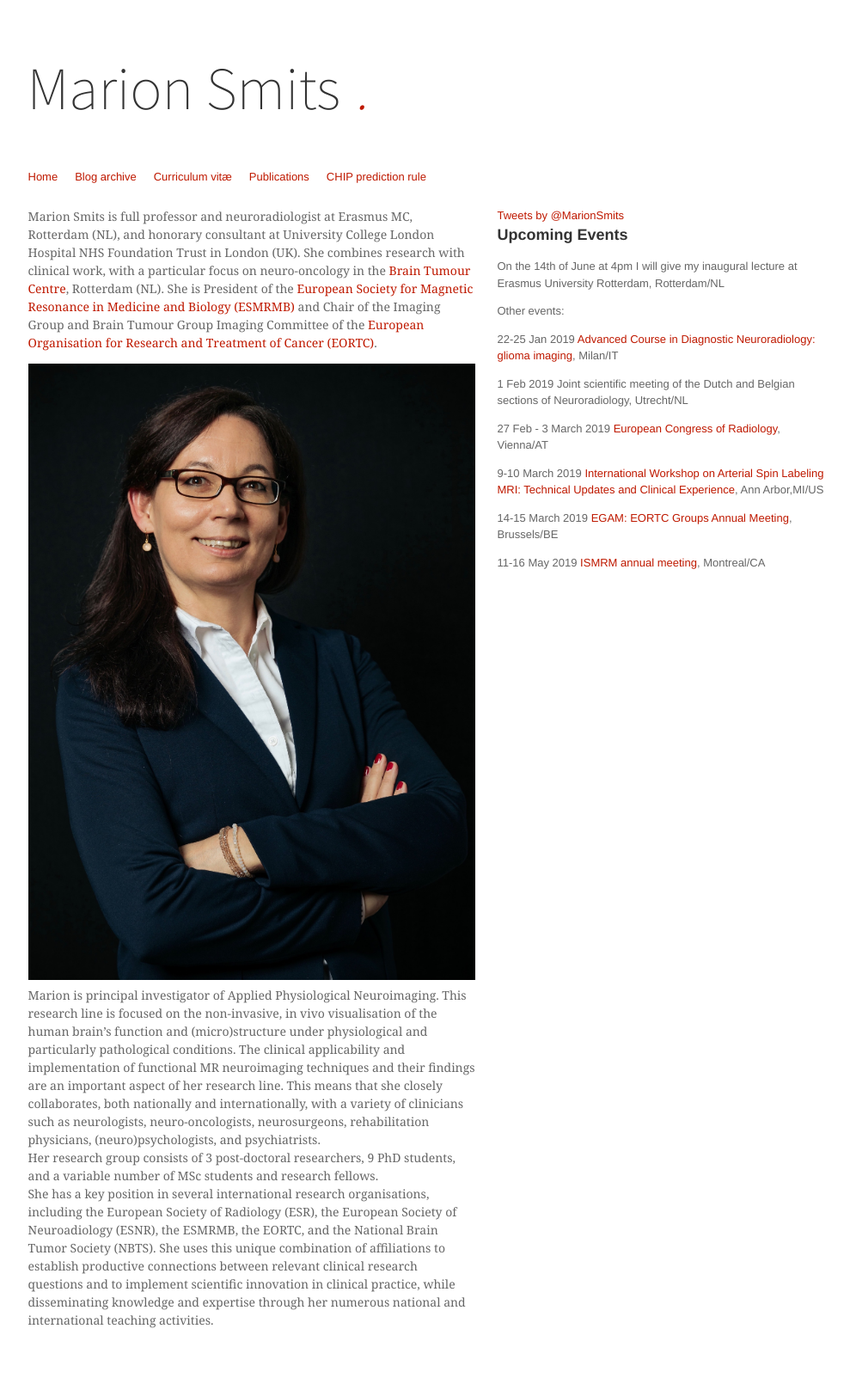
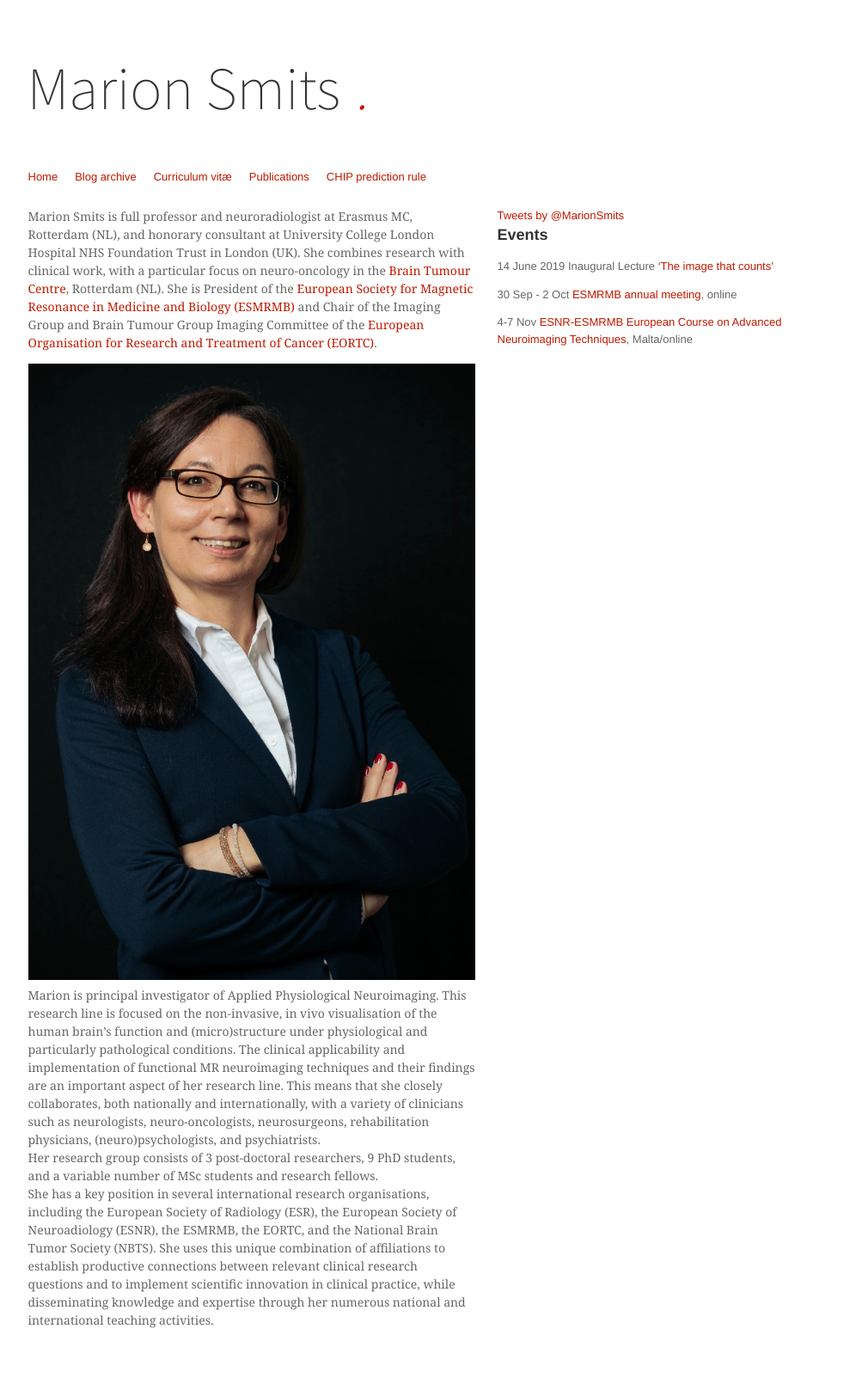
Before and after one commit to marionsmits/marionsmits.github.io, a Jekyll site: the page built from index.md, in a window 1280 px wide. Shown: the whole page at 86% size, without its empty margins (120-1109 px from the left). Built offline with Jekyll 4.4.1, drawn with Linux system fonts in a browser that asks for light colours; comment, search, counter and statistics services are not loaded.

Commit message:
updated events

```diff
--- a/_includes/events.md
+++ b/_includes/events.md
@@ -1,17 +1,7 @@
-## Upcoming Events
+## Events
 
-On the 14th of June at 4pm I will give my inaugural lecture at Erasmus University Rotterdam, Rotterdam/NL
+14 June 2019 Inaugural Lecture ['The image that counts'](https://www.youtube.com/watch?v=NuPW2FBd6p0&t=19s)
 
-Other events:
+30 Sep - 2 Oct  [ESMRMB annual meeting](https://https://www.esmrmb.org/congress/congress2020/), online
 
-22-25 Jan 2019 [Advanced Course in Diagnostic Neuroradiology: glioma imaging](https://www.esnr.org/en/2nd-advanced-course-in-diagnostic-neuroradiology-glioma-imaging-4876/), Milan/IT
-
-1 Feb 2019 Joint scientific meeting of the Dutch and Belgian sections of Neuroradiology, Utrecht/NL
-
-27 Feb - 3 March 2019 [European Congress of Radiology](https://www.myesr.org/congress), Vienna/AT
-
-9-10 March 2019 [International Workshop on Arterial Spin Labeling MRI: Technical Updates and Clinical Experience](http://fmri.research.umich.edu/events/asl_workshop.php), Ann Arbor,MI/US
-
-14-15 March 2019 [EGAM: EORTC Groups Annual Meeting](http://events.eortc.org/wpmulti/egam2019/), Brussels/BE
-
-11-16 May 2019 [ISMRM annual meeting](https://www.ismrm.org/19m/), Montreal/CA
+4-7 Nov [ESNR-ESMRMB European Course on Advanced Neuroimaging Techniques](https://www.esmrmb.org/school-of-mri/), Malta/online
```
